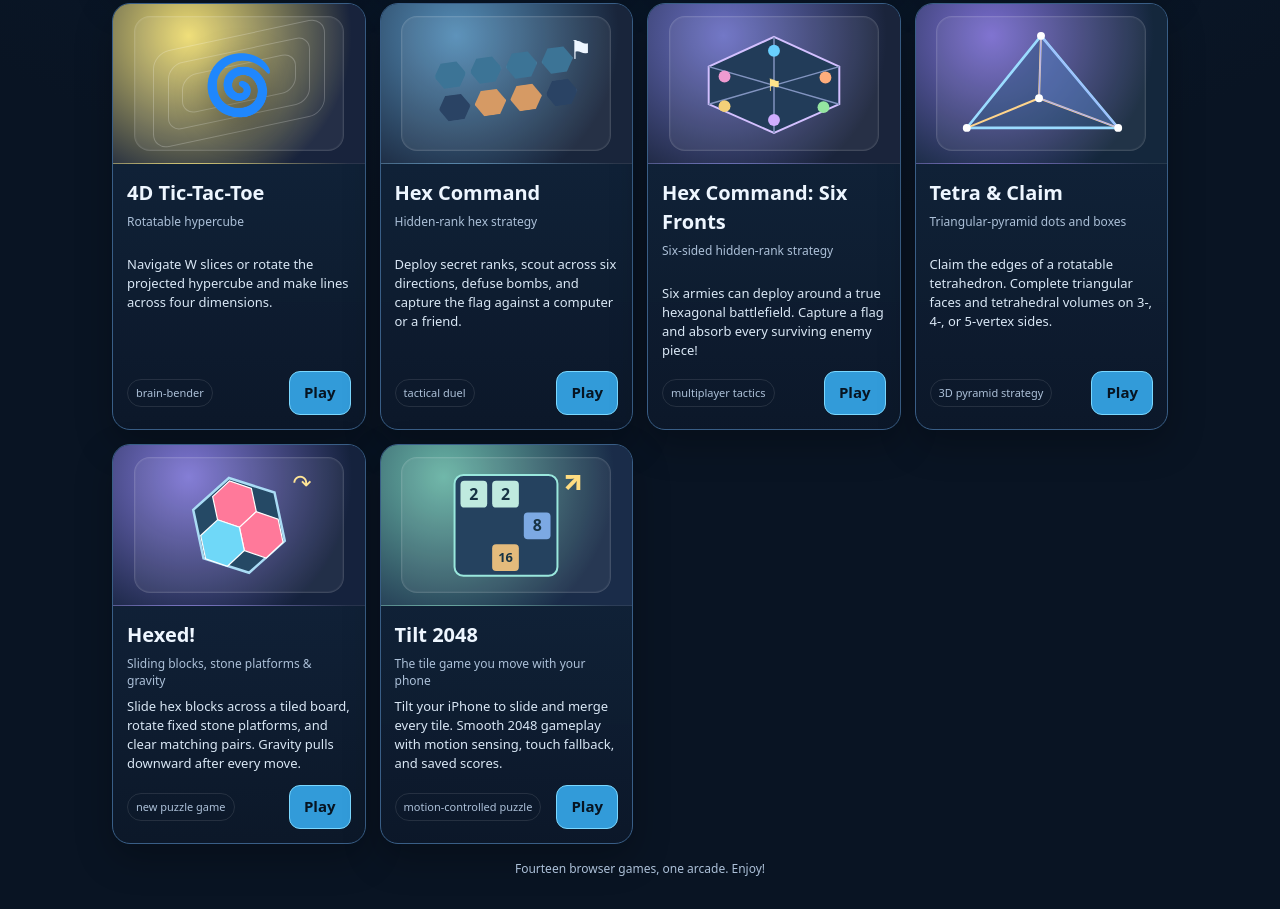
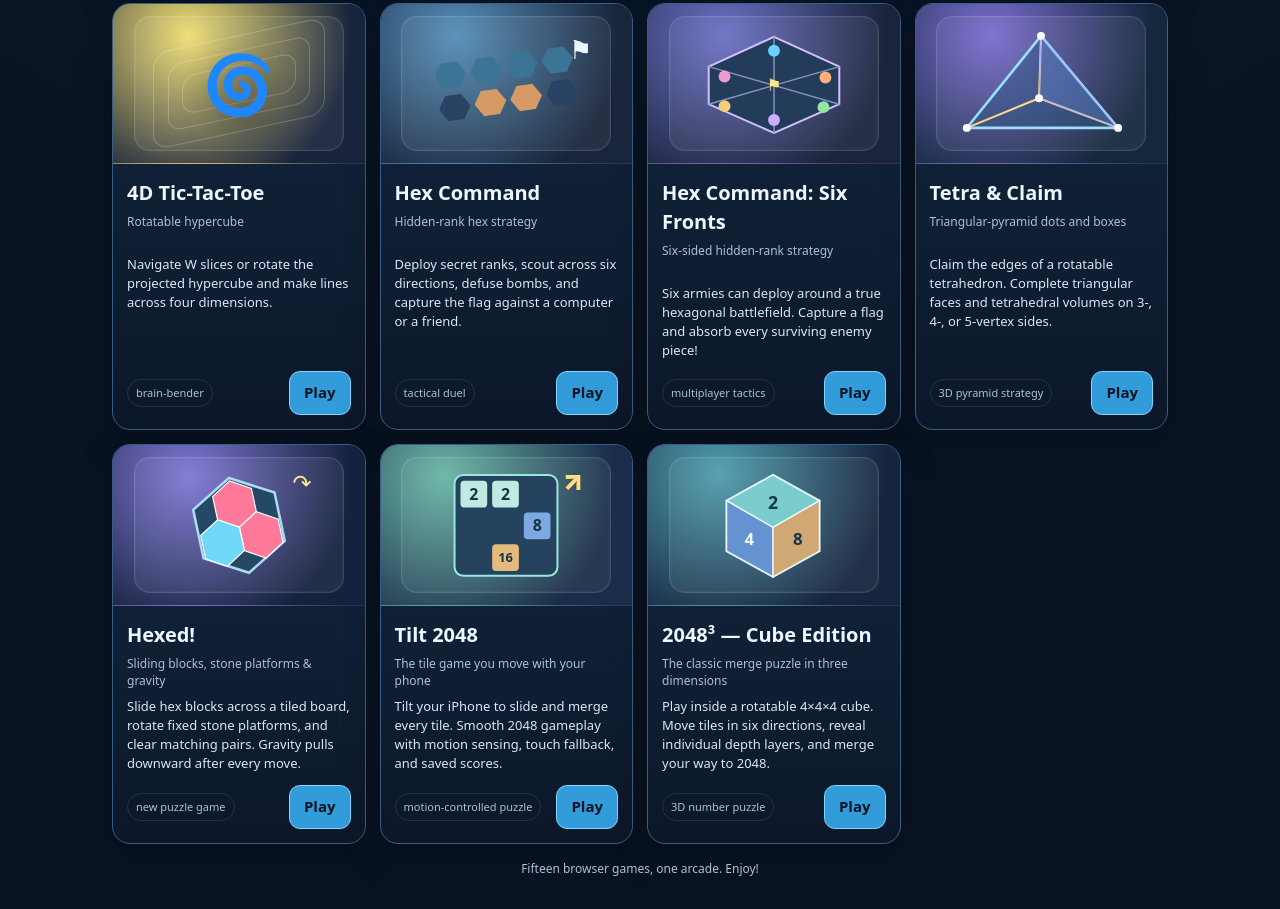
Before and after one commit to mrgarmise/fiber-hustle, a plain HTML site: page index.html in a window 1280 px wide. Shown: the part 1019-1928 px from the top of the page. Drawn offline with Linux system fonts and the light colour scheme.

Commit message:
Add 2048 cubed as fifteenth game in Garmise arcade

```diff
--- a/index.html
+++ b/index.html
@@ -330,9 +330,30 @@
         <div class="desc">Tilt your iPhone to slide and merge every tile. Smooth 2048 gameplay with motion sensing, touch fallback, and saved scores.</div>
         <div class="footer"><span class="pill">motion-controlled puzzle</span><a class="play" href="./tilt-2048/">Play</a></div>
       </article>
+      <article class="card">
+        <div class="art" style="background:radial-gradient(circle at 28% 18%,#4f9cad,#16243e 75%)">
+          <div class="mini">
+            <svg viewBox="0 0 190 118" width="100%" aria-hidden="true">
+              <g transform="translate(94 57)">
+                <path d="M0 -49 L47 -23 L47 28 L0 54 L-47 28 L-47 -23 Z" fill="#254965" stroke="#beddf1" stroke-width="2"/>
+                <path d="M0 -49 L47 -23 L0 4 L-47 -23 Z" fill="#85dcd9" stroke="#f2fcff" stroke-width="1.4" opacity=".9"/>
+                <path d="M-47 -23 L0 4 L0 54 L-47 28 Z" fill="#6d9bdd" stroke="#f2fcff" stroke-width="1.4" opacity=".9"/>
+                <path d="M47 -23 L0 4 L0 54 L47 28 Z" fill="#e2b375" stroke="#f2fcff" stroke-width="1.4" opacity=".9"/>
+                <text x="0" y="-15" text-anchor="middle" font-size="18" font-weight="900" fill="#19354b">2</text>
+                <text x="-24" y="22" text-anchor="middle" font-size="17" font-weight="900" fill="#eef9ff">4</text>
+                <text x="25" y="22" text-anchor="middle" font-size="17" font-weight="900" fill="#15344a">8</text>
+              </g>
+            </svg>
+          </div>
+        </div>
+        <div class="title">2048³ — Cube Edition</div>
+        <div class="tagline">The classic merge puzzle in three dimensions</div>
+        <div class="desc">Play inside a rotatable 4×4×4 cube. Move tiles in six directions, reveal individual depth layers, and merge your way to 2048.</div>
+        <div class="footer"><span class="pill">3D number puzzle</span><a class="play" href="./cube-2048/">Play</a></div>
+      </article>
     </section>
 
-    <div class="note">Fourteen browser games, one arcade. Enjoy!</div>
+    <div class="note">Fifteen browser games, one arcade. Enjoy!</div>
   </main>
 </body>
 </html>
```
